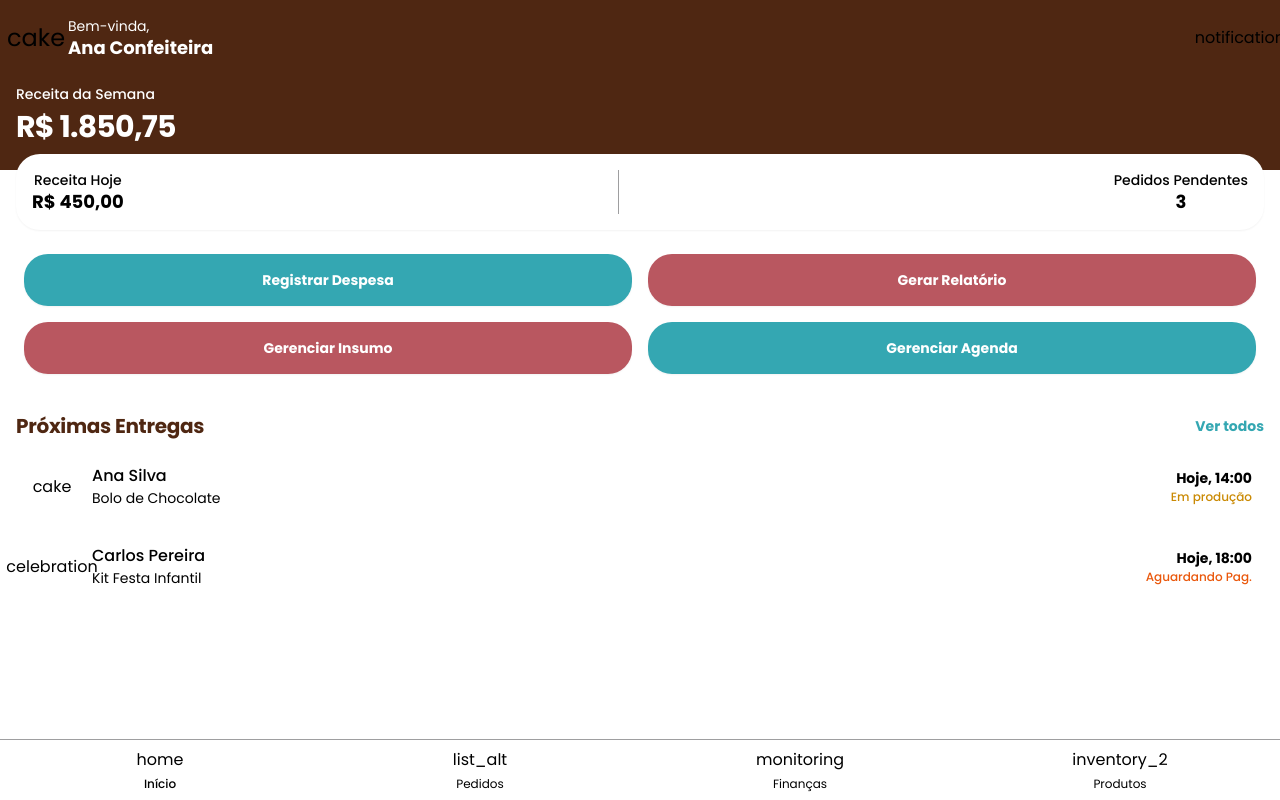
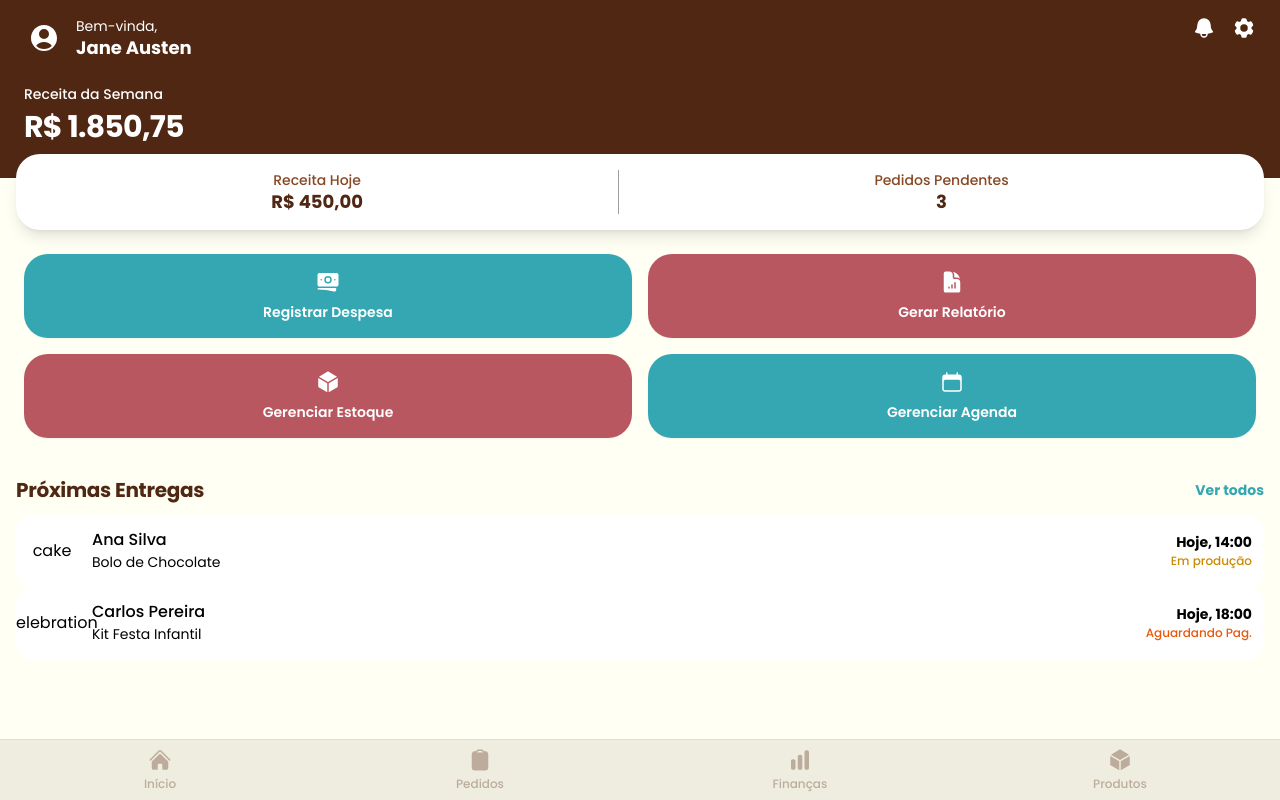
Before and after one commit to ArthurLimaMiranda/Projeto_IHC, a Next.js app: page /en/dashboard in a window 1280 px wide. Built offline with nearby package versions, Linux system fonts and the light colour scheme.

Commit message:
adição de registro de despesa + refinamento do dashboard

```diff
--- /dev/null
+++ b/app/[locale]/registrodespesa/page.tsx
@@ -0,0 +1,5 @@
+import RegistroDespesa from "@/components/Admin/RegistroDespesa";
+
+export default function FinancasPage() {
+  return <RegistroDespesa />;
+}
--- a/components/Admin/Dashboard.tsx
+++ b/components/Admin/Dashboard.tsx
@@ -3,30 +3,69 @@
 import Link from 'next/link'
 import React from "react";
 import MenuInferior from "@/components/Admin/MenuInferior";
+import {
+UserCircleIcon,
+BellIcon,
+Cog6ToothIcon,
+BanknotesIcon,
+DocumentChartBarIcon,
+CalendarIcon,
+CubeIcon
+} from "@heroicons/react/24/solid";
 
+const entregas = [
+  {
+    nome: "Ana Silva",
+    produto: "Bolo de Chocolate",
+    horario: "Hoje, 14:00",
+    status: "Em produção",
+    statusCor: "text-yellow-600 dark:text-yellow-400",
+    icon: "cake",
+  },
+  {
+    nome: "Carlos Pereira",
+    produto: "Kit Festa Infantil",
+    horario: "Hoje, 18:00",
+    status: "Aguardando Pag.",
+    statusCor: "text-orange-600 dark:text-orange-400",
+    icon: "celebration",
+  },
+  // Adicione mais entregas aqui
+];
 
 export default function Dashboard() {
   return (
-    <div className="min-h-screen text-brand-brown dark:text-brand-cream">
+    <div className="min-h-screen bg-[#FFFFF4]">
       {/* Header */}
-      <div className="bg-[#4F2712] px-4 pb-6 pt-4 text-brand-cream">
-        <div className="flex items-center justify-between pb-6">
+    <div className="bg-[#4F2712] px-6 pb-8 pt-4 text-brand-cream relative">
+    {/* Header Superior */}
+    <div className="flex items-start justify-between pb-6">
+
+        {/* Perfil */}
         <div className="flex items-center gap-3">
         <div className="flex size-10 shrink-0 items-center justify-center rounded-full bg-brand-pink">
-              <span className="material-symbols-outlined text-2xl">cake</span>
+            <UserCircleIcon className="h-8 w-8 text-white" />
         </div>
         <div>
             <p className="text-sm font-normal leading-normal text-brand-cream/70 text-white">
             Bem-vinda,
             </p>
-              <p className="text-lg font-bold leading-tight text-white">Ana Confeiteira</p>
+            <p className="text-lg font-bold leading-tight text-white">
+            Jane Austen
+            </p>
         </div>
         </div>
-          <button className="flex h-10 w-10 cursor-pointer items-center justify-center rounded-full bg-transparent text-brand-cream transition-colors hover:bg-white/10">
-            <span className="material-symbols-outlined">notifications</span>
-          </button>
+        {/* Ícones à direita */}
+        <div className="flex items-center justify-between gap-4">
+            {/* Notificação acima */}
+            <BellIcon className="h-6 w-6 text-white" />
+            {/* Configurações abaixo */}
+            <Cog6ToothIcon className="h-6 w-6 text-white" />
         </div>
 
+    </div>
+
+    {/* Receita da semana */}
     <div className="flex flex-col gap-1">
         <p className="text-sm font-medium leading-normal text-brand-cream/80 text-white">
         Receita da Semana
@@ -38,48 +77,53 @@ export default function Dashboard() {
     </div>
 
     {/* Stats Cards */}
-      <div className="-mt-4 px-4">
-        <div className="flex justify-between gap-4 rounded-xl bg-white dark:bg-brand-brown/50 p-4 shadow-sm">
-          <div className="flex flex-col text-center">
-            <p className="text-sm font-medium leading-normal text-brand-brown/80 dark:text-brand-cream/70">
+    <div className="relative -mt-6 px-4 z-10">
+    <div className="flex justify-between gap-4 rounded-xl bg-white dark:bg-brand-brown/50 p-4 shadow-lg">
+        <div className="flex flex-col text-center mx-auto">
+        <p className="text-sm font-medium leading-normal text-[#874823]">
             Receita Hoje
         </p>
-            <p className="text-lg font-bold leading-tight text-brand-brown dark:text-brand-cream">
+        <p className="text-lg font-bold leading-tight text-[#4F2712]">
             R$ 450,00
         </p>
         </div>
         <div className="border-l border-brand-brown/10 dark:border-brand-cream/10"></div>
-          <div className="flex flex-col text-center">
-            <p className="text-sm font-medium leading-normal text-brand-brown/80 dark:text-brand-cream/70">
+        <div className="flex flex-col text-center mx-auto">
+        <p className="text-sm font-medium leading-normal text-[#874823]">
             Pedidos Pendentes
         </p>
-            <p className="text-lg font-bold leading-tight text-brand-brown dark:text-brand-cream">
+        <p className="text-lg font-bold leading-tight text-[#4F2712]">
             3
         </p>
         </div>
     </div>
     </div>
 
+
     {/* Action Buttons */}
     <div className="grid grid-cols-2 gap-4 p-6">
     {/* Botão 1 */}
     <button className="flex bg-[#34A7B2] flex-col items-center justify-center gap-2 rounded-xl p-4 text-white text-center shadow-sm transition-transform hover:scale-105">
-        <span className="text-sm font-bold">Registrar Despesa</span>
+        <BanknotesIcon className="h-6 w-6 text-white" />
+        <span className="text-sm font-semibold">Registrar Despesa</span>
     </button>
 
     {/* Botão 2 */}
     <button className="flex bg-[#B95760] flex-col items-center justify-center gap-2 rounded-xl p-4 text-white text-center shadow-sm transition-transform hover:scale-105">
-        <span className="text-sm font-bold">Gerar Relatório</span>
+        <DocumentChartBarIcon className="h-6 w-6 text-white" />
+        <span className="text-sm font-semibold">Gerar Relatório</span>
     </button>
 
     {/* Botão 3 */}
     <button className="flex bg-[#B95760] flex-col items-center justify-center gap-2 rounded-xl p-4 text-white text-center shadow-sm transition-transform hover:scale-105">
-        <span className="text-sm font-bold">Gerenciar Insumo</span>
+        <CubeIcon className="h-6 w-6 text-white" />
+        <span className="text-sm font-semibold">Gerenciar Estoque</span>
     </button>
 
     {/* Botão 4 */}
     <button className="flex bg-[#34A7B2] flex-col items-center justify-center gap-2 rounded-xl p-4 text-white text-center shadow-sm transition-transform hover:scale-105">
-        <span className="text-sm font-bold">Gerenciar Agenda</span>
+        <CalendarIcon className="h-6 w-6 text-white" />
+        <span className="text-sm font-semibold">Gerenciar Agenda</span>
     </button>
     </div>
 
@@ -98,48 +142,33 @@ export default function Dashboard() {
 
       {/* Delivery List */}
     <div className="flex flex-col gap-2 px-4">
-        <div className="flex items-center gap-4 rounded-lg bg-white dark:bg-brand-brown/20 p-3">
+    <div className="max-h-72 overflow-y-auto">
+        {entregas.map((entrega, index) => (
+        <div
+            key={index}
+            className="flex items-center gap-4 rounded-lg bg-white dark:bg-brand-brown/20 p-3"
+        >
             <div className="flex size-12 shrink-0 items-center justify-center rounded-lg bg-brand-light-cyan/50 text-brand-pink dark:bg-brand-light-cyan/10">
-            <span className="material-symbols-outlined">cake</span>
+            <span className="material-symbols-outlined">{entrega.icon}</span>
             </div>
             <div className="flex flex-1 flex-col justify-center">
             <p className="text-base font-medium leading-normal text-brand-brown dark:text-brand-cream">
-              Ana Silva
+                {entrega.nome}
             </p>
             <p className="text-sm font-normal leading-normal text-brand-brown/60 dark:text-brand-cream/60">
-              Bolo de Chocolate
+                {entrega.produto}
             </p>
             </div>
             <div className="shrink-0 text-right">
             <p className="text-sm font-bold leading-normal text-brand-brown dark:text-brand-cream">
-              Hoje, 14:00
+                {entrega.horario}
             </p>
-            <p className="text-xs font-medium text-yellow-600 dark:text-yellow-400">
-              Em produção
+            <p className={`text-xs font-medium ${entrega.statusCor}`}>
+                {entrega.status}
             </p>
             </div>
         </div>
-
-        <div className="flex items-center gap-4 rounded-lg bg-white dark:bg-brand-brown/20 p-3">
-          <div className="flex size-12 shrink-0 items-center justify-center rounded-lg bg-brand-light-cyan/50 text-brand-pink dark:bg-brand-light-cyan/10">
-            <span className="material-symbols-outlined">celebration</span>
-          </div>
-          <div className="flex flex-1 flex-col justify-center">
-            <p className="text-base font-medium leading-normal text-brand-brown dark:text-brand-cream">
-              Carlos Pereira
-            </p>
-            <p className="text-sm font-normal leading-normal text-brand-brown/60 dark:text-brand-cream/60">
-              Kit Festa Infantil
-            </p>
-          </div>
-          <div className="shrink-0 text-right">
-            <p className="text-sm font-bold leading-normal text-brand-brown dark:text-brand-cream">
-              Hoje, 18:00
-            </p>
-            <p className="text-xs font-medium text-orange-600 dark:text-orange-400">
-              Aguardando Pag.
-            </p>
-          </div>
+        ))}
     </div>
     </div>
 
--- a/components/Admin/MenuInferior.tsx
+++ b/components/Admin/MenuInferior.tsx
@@ -1,40 +1,52 @@
+'use client'
+
 import Link from "next/link";
+import { usePathname } from "next/navigation";
 import React from "react";
 
+import {
+  HomeIcon,
+  ClipboardIcon,
+  ChartBarIcon,
+  CubeIcon
+} from "@heroicons/react/24/solid";
+
 export default function MenuInferior() {
+  const pathname = usePathname();
+
+  const menuItems = [
+    { href: "/dashboard", label: "Início", icon: HomeIcon },
+    { href: "/pedidos", label: "Pedidos", icon: ClipboardIcon },
+    { href: "/financas", label: "Finanças", icon: ChartBarIcon },
+    { href: "/produtos", label: "Produtos", icon: CubeIcon },
+  ];
+
+  // Remove barra final, caso exista
+  const normalizePath = (path: string) => path.replace(/\/$/, "");
+
   return (
-    <nav className="fixed bottom-0 left-0 right-0 z-30 flex justify-around border-t border-brand-brown/10 py-2 dark:border-brand-cream/10">
-      <Link
-        className="flex w-full flex-col items-center justify-center gap-1 text-brand-teal"
-        href="#"
-      >
-        <span className="material-symbols-outlined">home</span>
-        <span className="text-xs font-medium">Início</span>
-      </Link>
+    <nav className="fixed bottom-0 left-0 right-0 z-30 flex justify-around border-t border-[#E0DFCC] py-2 bg-[#EEEDDF]">
+      {menuItems.map((item) => {
+        const Icon = item.icon;
+        const active =
+          normalizePath(pathname) === normalizePath(item.href) ||
+          normalizePath(pathname).startsWith(normalizePath(item.href) + "/");
+        const colorClass = active ? "text-red-500" : "text-[#BDAC9B]";
 
-      <Link
-        className="flex w-full flex-col items-center justify-center gap-1 text-brand-brown/60 hover:text-brand-teal dark:text-brand-cream/60 dark:hover:text-brand-teal"
-        href="#"
-      >
-        <span className="material-symbols-outlined">list_alt</span>
-        <span className="text-xs">Pedidos</span>
-      </Link>
+        return (
+        <Link
+        key={item.href}
+        href={item.href}
+        className="flex w-full flex-col items-center justify-center gap-1"
+        >
+        <Icon className={`h-6 w-6 ${active ? "text-red-500" : "text-[#BDAC9B]"}`} />
+        <span className={`text-xs font-medium ${active ? "text-red-500" : "text-[#BDAC9B]"}`}>
+            {item.label}
+        </span>
+        </Link>
 
-      <Link
-        className="flex w-full flex-col items-center justify-center gap-1 text-brand-brown/60 hover:text-brand-teal dark:text-brand-cream/60 dark:hover:text-brand-teal"
-        href="#"
-      >
-        <span className="material-symbols-outlined">monitoring</span>
-        <span className="text-xs">Finanças</span>
-      </Link>
-
-      <Link
-        className="flex w-full flex-col items-center justify-center gap-1 text-brand-brown/60 hover:text-brand-teal dark:text-brand-cream/60 dark:hover:text-brand-teal"
-        href="#"
-      >
-        <span className="material-symbols-outlined">inventory_2</span>
-        <span className="text-xs">Produtos</span>
-      </Link>
+        );
+      })}
     </nav>
   );
 }
--- /dev/null
+++ b/components/Admin/RegistroDespesa.tsx
@@ -0,0 +1,150 @@
+// components/Admin/RegistroDespesa.tsx
+"use client";
+
+import React, { useState } from "react";
+
+const categories = [
+  { label: "Ingredientes", symbol: "🌾" },
+  { label: "Embalagens", symbol: "📦" },
+  { label: "Marketing", symbol: "📣" },
+  { label: "Contas", symbol: "🧾" },
+  { label: "Aluguel", symbol: "🏬" },
+  { label: "Salários", symbol: "👥" },
+  { label: "Outros", symbol: "🗂️" },
+];
+
+const subcategories = ["Farinhas", "Laticínios", "Açúcares", "Frutas"];
+const paymentTypes = ["Cartão de Crédito", "Cartão de Débito", "PIX", "Dinheiro"];
+
+export default function RegistroDespesa() {
+  const [selectedCategory, setSelectedCategory] = useState("Ingredientes");
+
+  return (
+    <div className="relative flex min-h-screen w-full flex-col overflow-x-hidden bg-background-light text-content-light">
+      {/* Header */}
+      <div className="flex items-center bg-background-light p-4 pb-2 justify-between sticky top-0 z-10">
+        <div className="cursor-pointer text-2xl">←</div>
+        <h2 className="text-lg font-bold flex-1 text-center">Registrar Despesa</h2>
+        <div className="w-6"></div>
+      </div>
+
+      <main className="flex-1 px-4 py-3 flex flex-col gap-6">
+        <h1 className="text-[32px] font-bold pt-2 pb-1">Qual é o valor?</h1>
+
+        {/* Valor */}
+        <label className="flex flex-col">
+          <p className="text-secondary text-base font-medium pb-2">Valor</p>
+          <input
+            type="text"
+            placeholder="R$ 0,00"
+            defaultValue="R$ 45,50"
+            inputMode="decimal"
+            className="form-input w-full rounded-lg bg-subtle-light h-14 p-4 text-2xl font-bold placeholder:text-placeholder-light"
+          />
+        </label>
+
+        {/* Categoria */}
+        <div className="flex items-center gap-4 pt-4 pb-2">
+          <h3 className="text-lg font-bold">Categoria</h3>
+          <div className="flex-grow h-px bg-secondary/30"></div>
+        </div>
+        <div className="flex gap-3 flex-wrap">
+          {categories.map((cat) => (
+            <div
+              key={cat.label}
+              className={`flex h-10 cursor-pointer items-center justify-center gap-x-2 rounded-full pl-3 pr-4 ${
+                selectedCategory === cat.label
+                  ? "bg-secondary text-background-light ring-2 ring-secondary"
+                  : "bg-subtle-light"
+              }`}
+              onClick={() => setSelectedCategory(cat.label)}
+            >
+              <span className="text-xl">{cat.symbol}</span>
+              <p className="text-sm font-medium">{cat.label}</p>
+            </div>
+          ))}
+        </div>
+
+        {/* Subcategoria */}
+        <div className="rounded-lg bg-subtle-light p-4">
+          <label className="flex flex-col">
+            <p className="text-base font-medium pb-2">Subcategoria (opcional)</p>
+            <select className="w-full h-14 p-4 rounded-lg bg-background-light">
+              {subcategories.map((sub) => (
+                <option key={sub} value={sub}>
+                  {sub}
+                </option>
+              ))}
+            </select>
+          </label>
+        </div>
+
+        {/* Descrição */}
+        <label className="flex flex-col">
+          <p className="text-base font-medium pb-2">Descrição (opcional)</p>
+          <input
+            type="text"
+            placeholder="Ex: Farinha de amêndoas premium"
+            defaultValue="Farinha de trigo especial"
+            className="w-full h-14 p-4 rounded-lg bg-subtle-light"
+          />
+        </label>
+
+        {/* Data */}
+        <label className="flex flex-col">
+          <p className="text-base font-medium pb-2">Data</p>
+          <input
+            type="text"
+            defaultValue="24 de Julho, 2024"
+            className="w-full h-14 p-4 rounded-lg bg-subtle-light"
+          />
+        </label>
+
+        {/* Mais detalhes */}
+        <button className="flex items-center gap-2 text-accent-1 font-bold">
+          ➕ Mais detalhes
+        </button>
+
+        {/* Fornecedor / Tipo de pagamento / Foto */}
+        <div className="flex flex-col gap-6 pt-6">
+          <label className="flex flex-col">
+            <p className="text-base font-medium pb-2">Fornecedor / Loja (opcional)</p>
+            <input
+              type="text"
+              placeholder="Ex: Doce Vida Embalagens"
+              className="w-full h-14 p-4 rounded-lg bg-subtle-light"
+            />
+          </label>
+
+          <label className="flex flex-col">
+            <p className="text-base font-medium pb-2">Tipo de Pagamento</p>
+            <select className="w-full h-14 p-4 rounded-lg bg-subtle-light">
+              {paymentTypes.map((type) => (
+                <option key={type}>{type}</option>
+              ))}
+            </select>
+          </label>
+
+          <div>
+            <p className="text-base font-medium pb-2">Foto do Comprovante (opcional)</p>
+            <button className="w-full h-14 rounded-lg border-2 border-dashed border-accent-1/50 bg-subtle-light text-accent-1 font-bold">
+              📸 Anexar Foto
+            </button>
+          </div>
+        </div>
+      </main>
+
+      {/* Footer */}
+      <div className="sticky bottom-0 bg-background-light p-4 pt-2">
+        <div className="flex gap-4">
+          <button className="flex w-full justify-center rounded-xl bg-background-light h-14 text-primary border text-base font-bold">
+            Cancelar
+          </button>
+          <button className="flex w-full justify-center rounded-xl bg-primary h-14 text-background-light text-base font-bold">
+            Salvar
+          </button>
+        </div>
+      </div>
+    </div>
+  );
+}
```
Also changed, not shown: components/Admin/Despesas.tsx (deleted). Lines whose indentation alone changed are shown as unchanged.
